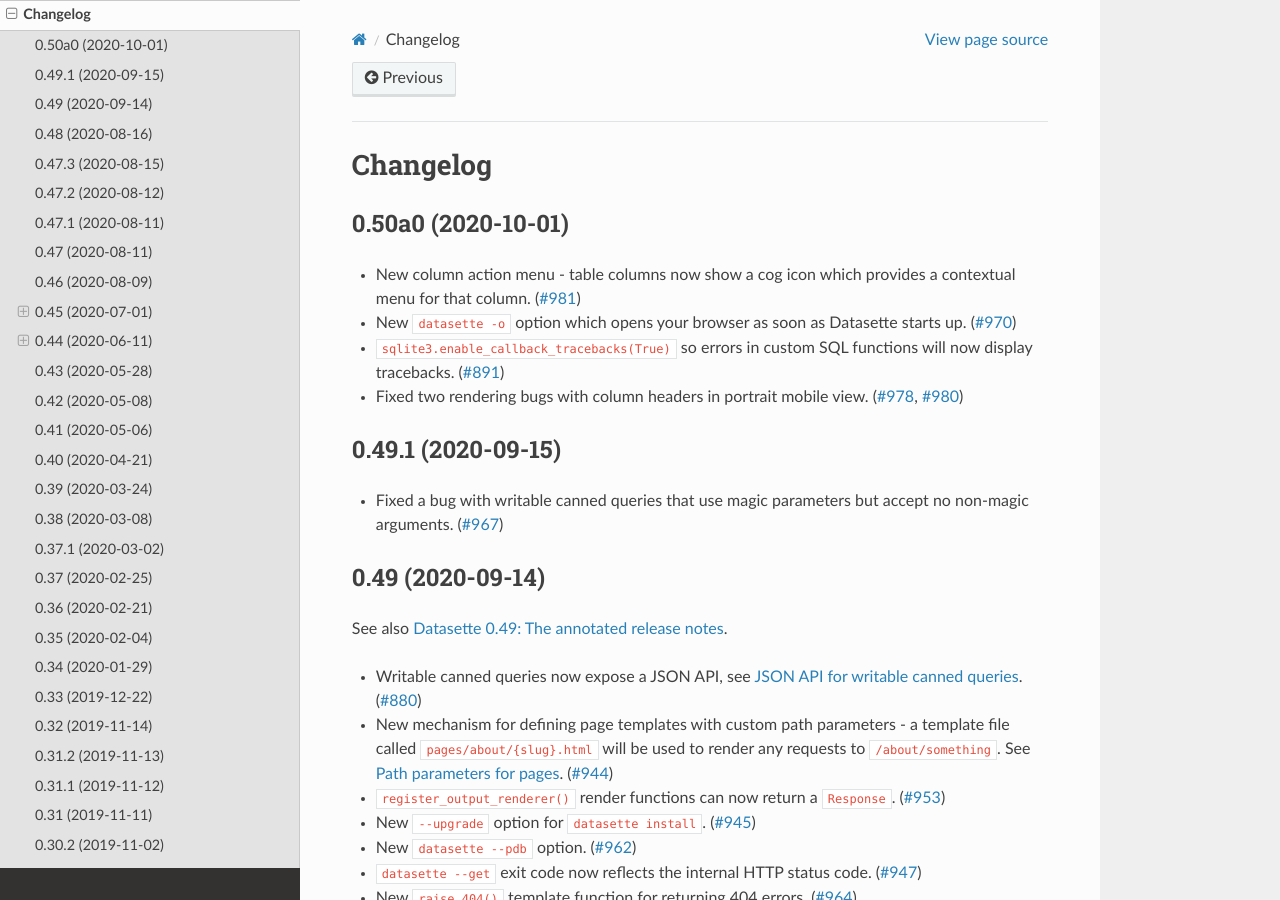
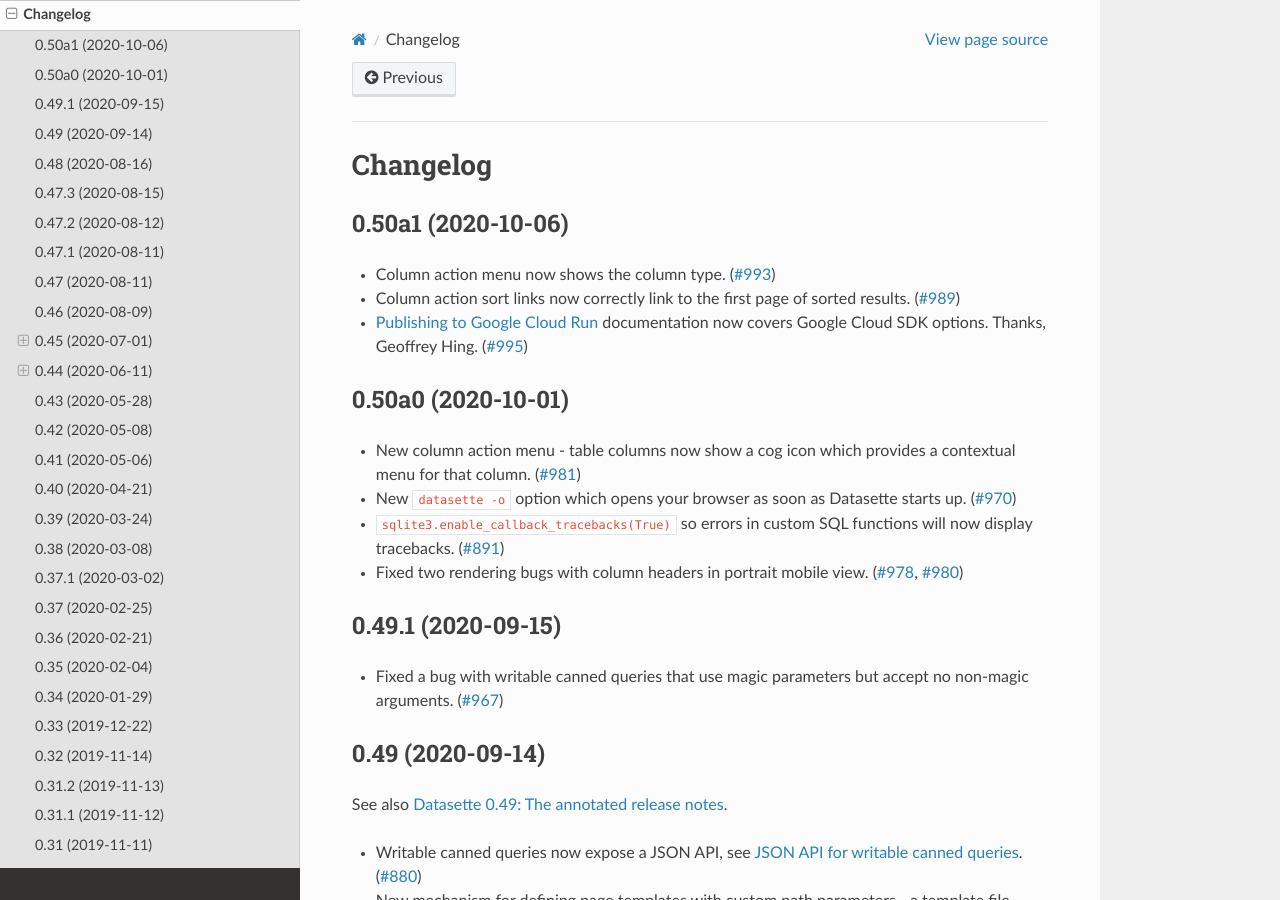
Before and after one commit to simonw/datasette, a Sphinx documentation site: the page built from docs/changelog.rst, in a window 1280 px wide and 900 px high. Built offline with Sphinx 7.4.7 and the Read the Docs theme 2.0.0, drawn with Linux system fonts in a browser that asks for light colours.

Commit message:
Release 0.50a1
Refs #995, #993, #989

```diff
--- a/docs/changelog.rst
+++ b/docs/changelog.rst
@@ -3,6 +3,15 @@
 =========
 Changelog
 =========
+
+.. _v0_50_a1:
+
+0.50a1 (2020-10-06)
+-------------------
+
+- Column action menu now shows the column type. (`#993 <https://github.com/simonw/datasette/issues/993>`__)
+- Column action sort links now correctly link to the first page of sorted results. (`#989 <https://github.com/simonw/datasette/issues/989>`__)
+- :ref:`publish_cloud_run` documentation now covers Google Cloud SDK options. Thanks, Geoffrey Hing. (`#995 <https://github.com/simonw/datasette/pull/995>`__)
 
 .. _v0_50_a0:
 
```
